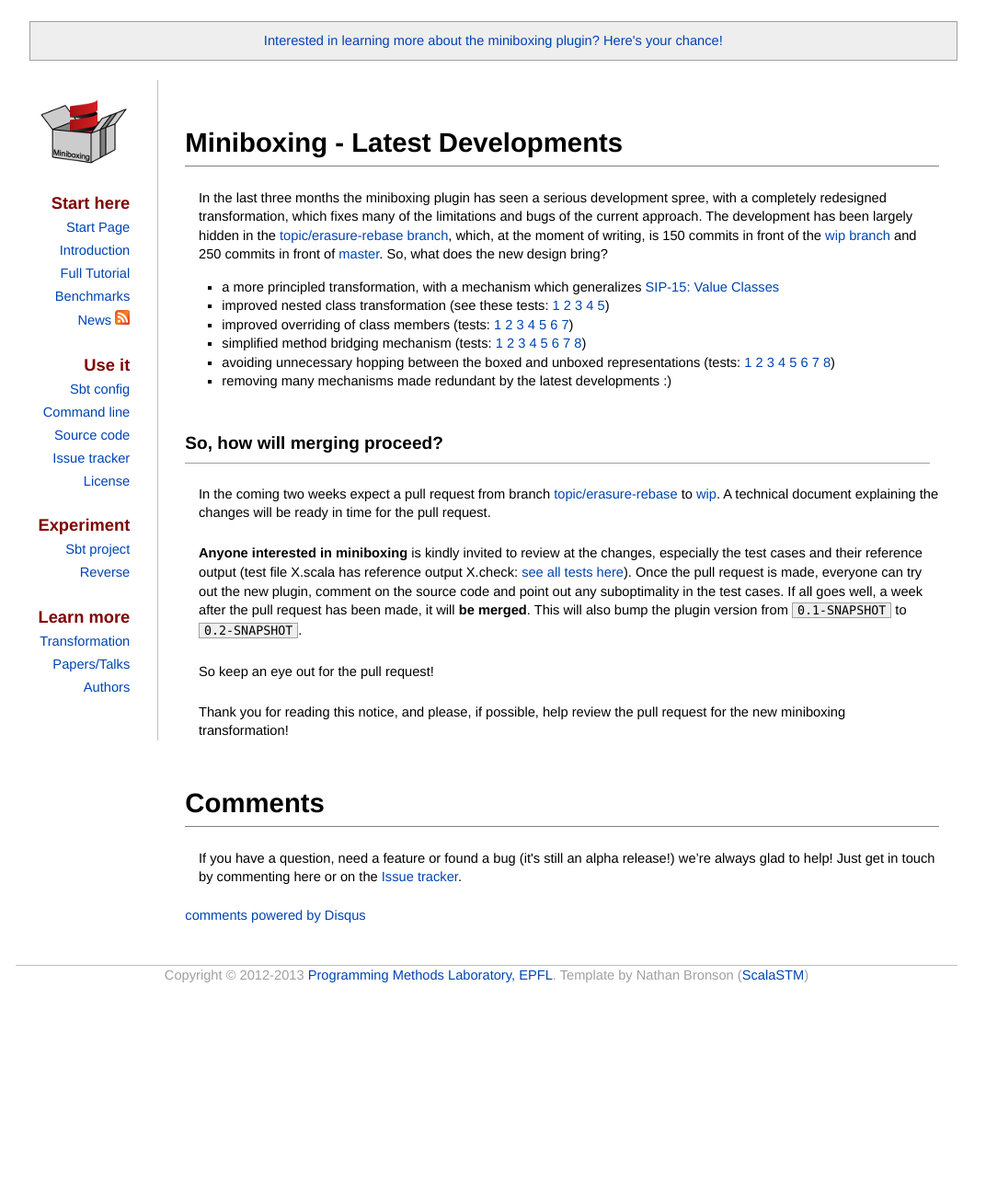
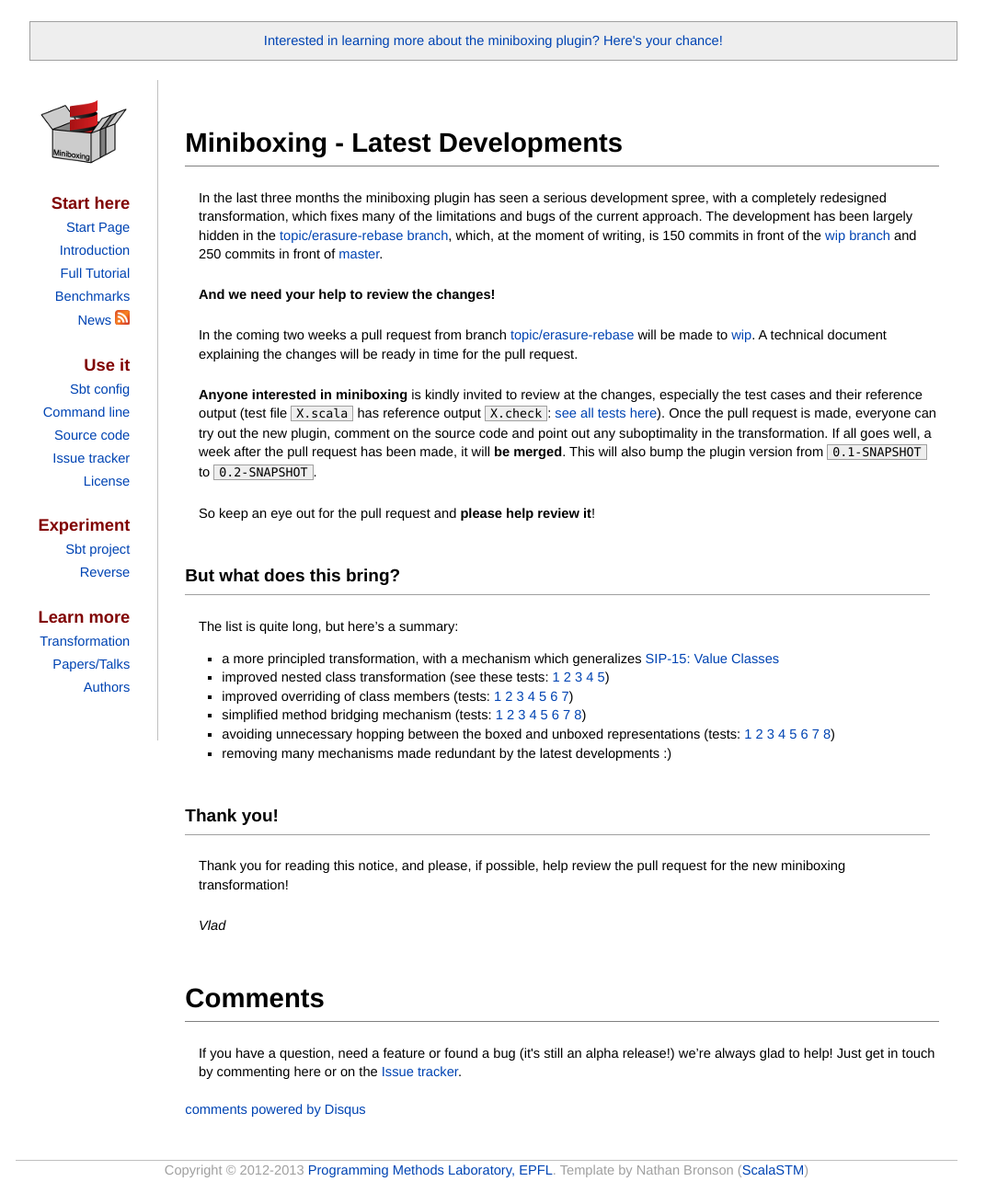
Before and after one commit to miniboxing/miniboxing.github.io, a Jekyll site: the page built from _posts/2014-01-18-miniboxing-developments.md, in a window 1280 px wide. Shown: the whole page at 92% size, without its empty margins (111-1183 px from the left). Built offline with Jekyll 4.4.1, drawn with Linux system fonts in a browser that asks for light colours; comment, search, counter and statistics services are not loaded; before the commit the page ends 1085 px from its top, so only the background shows below that; some of the changed lines change nothing that is shown.

Commit message:
Final notice

```diff
--- a/_posts/2014-01-18-miniboxing-developments.md
+++ b/_posts/2014-01-18-miniboxing-developments.md
@@ -4,8 +4,19 @@
 newstitle: "Miniboxing - latest developments"
 ---
 
-In the last three months the miniboxing plugin has seen a serious development spree, with a completely redesigned transformation, which fixes many of the limitations and bugs of the current approach. The development has been largely hidden in the [topic/erasure-rebase branch](https://github.com/miniboxing/miniboxing-plugin/tree/topic/erasure-rebase), which, at the moment of writing, is 150 commits in front of the [wip branch](https://github.com/miniboxing/miniboxing-plugin/tree/wip) and 250 commits in front of [master](https://github.com/miniboxing/miniboxing-plugin/tree/master). So, what does the new design bring?
+In the last three months the miniboxing plugin has seen a serious development spree, with a completely redesigned transformation, which fixes many of the limitations and bugs of the current approach. The development has been largely hidden in the [topic/erasure-rebase branch](https://github.com/miniboxing/miniboxing-plugin/tree/topic/erasure-rebase), which, at the moment of writing, is 150 commits in front of the [wip branch](https://github.com/miniboxing/miniboxing-plugin/tree/wip) and 250 commits in front of [master](https://github.com/miniboxing/miniboxing-plugin/tree/master).
 
+**And we need your help to review the changes!**
+
+In the coming two weeks a pull request from branch [topic/erasure-rebase](https://github.com/miniboxing/miniboxing-plugin/tree/topic/erasure-rebase) will be made to [wip](https://github.com/miniboxing/miniboxing-plugin/tree/wip). A technical document explaining the changes will be ready in time for the pull request.
+
+**Anyone interested in miniboxing** is kindly invited to review at the changes, especially the test cases and their reference output (test file `X.scala` has reference output `X.check`: [see all tests here](https://github.com/miniboxing/miniboxing-plugin/tree/topic/erasure-rebase/tests/correctness/src/miniboxing/tests/compile)). Once the pull request is made, everyone can try out the new plugin, comment on the source code and point out any suboptimality in the transformation. If all goes well, a week after the pull request has been made, it will **be merged**. This will also bump the plugin version from `0.1-SNAPSHOT` to `0.2-SNAPSHOT`.
+
+So keep an eye out for the pull request and **please help review it**!
+
+## But what does this bring?
+
+The list is quite long, but here's a summary:
  * a more principled transformation, with a mechanism which generalizes [ SIP-15: Value Classes](http://docs.scala-lang.org/sips/completed/value-classes.html)
  * improved nested class transformation (see these tests: [1](https://github.com/miniboxing/miniboxing-plugin/blob/topic/erasure-rebase/tests/correctness/src/miniboxing/tests/compile/mb_nested_class_first.scala) [2](https://github.com/miniboxing/miniboxing-plugin/blob/topic/erasure-rebase/tests/correctness/src/miniboxing/tests/compile/mb_nested_class_second.scala) [3](https://github.com/miniboxing/miniboxing-plugin/blob/topic/erasure-rebase/tests/correctness/src/miniboxing/tests/compile/mb_nested_class_third.scala) [4](https://github.com/miniboxing/miniboxing-plugin/blob/topic/erasure-rebase/tests/correctness/src/miniboxing/tests/compile/mb_nested_class_forth.scala) [5](https://github.com/miniboxing/miniboxing-plugin/blob/topic/erasure-rebase/tests/correctness/src/miniboxing/tests/compile/mb_nested_class_fifth.scala))
  * improved overriding of class members (tests: [1](https://github.com/miniboxing/miniboxing-plugin/blob/topic/erasure-rebase/tests/correctness/src/miniboxing/tests/compile/mb_override_1.scala) [2](https://github.com/miniboxing/miniboxing-plugin/blob/topic/erasure-rebase/tests/correctness/src/miniboxing/tests/compile/mb_override_2.scala) [3](https://github.com/miniboxing/miniboxing-plugin/blob/topic/erasure-rebase/tests/correctness/src/miniboxing/tests/compile/mb_override_3.scala) [4](https://github.com/miniboxing/miniboxing-plugin/blob/topic/erasure-rebase/tests/correctness/src/miniboxing/tests/compile/mb_override_4.scala) [5](https://github.com/miniboxing/miniboxing-plugin/blob/topic/erasure-rebase/tests/correctness/src/miniboxing/tests/compile/mb_override_5.scala) [6](https://github.com/miniboxing/miniboxing-plugin/blob/topic/erasure-rebase/tests/correctness/src/miniboxing/tests/compile/mb_override_6.scala) [7](https://github.com/miniboxing/miniboxing-plugin/blob/topic/erasure-rebase/tests/correctness/src/miniboxing/tests/compile/mb_override_1.scala))
@@ -13,12 +24,8 @@
  * avoiding unnecessary hopping between the boxed and unboxed representations (tests: [1](https://github.com/miniboxing/miniboxing-plugin/blob/topic/erasure-rebase/tests/correctness/src/miniboxing/tests/compile/mb_erasure_torture1.scala) [2](https://github.com/miniboxing/miniboxing-plugin/blob/topic/erasure-rebase/tests/correctness/src/miniboxing/tests/compile/mb_erasure_torture2.scala) [3](https://github.com/miniboxing/miniboxing-plugin/blob/topic/erasure-rebase/tests/correctness/src/miniboxing/tests/compile/mb_erasure_torture3.scala) [4](https://github.com/miniboxing/miniboxing-plugin/blob/topic/erasure-rebase/tests/correctness/src/miniboxing/tests/compile/mb_erasure_torture1.scala) [5](https://github.com/miniboxing/miniboxing-plugin/blob/topic/erasure-rebase/tests/correctness/src/miniboxing/tests/compile/mb_erasure_torture5.scala) [6](https://github.com/miniboxing/miniboxing-plugin/blob/topic/erasure-rebase/tests/correctness/src/miniboxing/tests/compile/mb_erasure_torture6.scala) [7](https://github.com/miniboxing/miniboxing-plugin/blob/topic/erasure-rebase/tests/correctness/src/miniboxing/tests/compile/mb_erasure_torture7.scala) [8](https://github.com/miniboxing/miniboxing-plugin/blob/topic/erasure-rebase/tests/correctness/src/miniboxing/tests/compile/mb_erasure_torture1.scala))
  * removing many mechanisms made redundant by the latest developments :)
 
-##So, how will merging proceed?
-
-In the coming two weeks expect a pull request from branch [topic/erasure-rebase](https://github.com/miniboxing/miniboxing-plugin/tree/topic/erasure-rebase) to [wip](https://github.com/miniboxing/miniboxing-plugin/tree/wip). A technical document explaining the changes will be ready in time for the pull request.
-
-**Anyone interested in miniboxing** is kindly invited to review at the changes, especially the test cases and their reference output (test file X.scala has reference output X.check: [see all tests here](https://github.com/miniboxing/miniboxing-plugin/tree/topic/erasure-rebase/tests/correctness/src/miniboxing/tests/compile)). Once the pull request is made, everyone can try out the new plugin, comment on the source code and point out any suboptimality in the test cases. If all goes well, a week after the pull request has been made, it will **be merged**. This will also bump the plugin version from `0.1-SNAPSHOT` to `0.2-SNAPSHOT`.
-
-So keep an eye out for the pull request!
+## Thank you!
 
 Thank you for reading this notice, and please, if possible, help review the pull request for the new miniboxing transformation!
+
+*Vlad*
```
